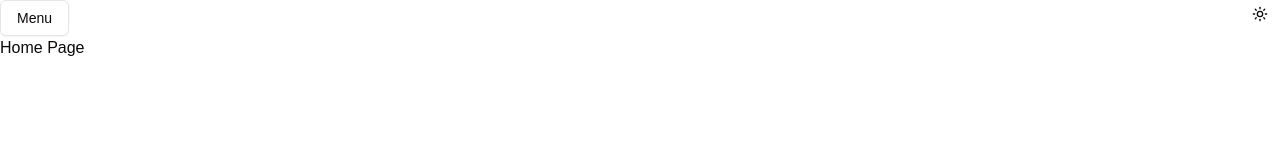
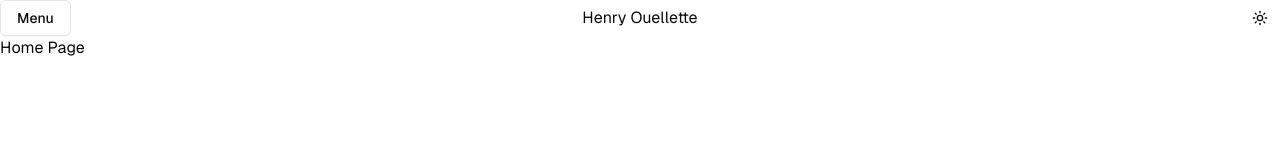
Before and after one commit to hxvry-dev/site, a Next.js app: page / in a window 1280 px wide. Shown: the top 160 px of the page. Built offline with nearby package versions, Linux system fonts and the light colour scheme.

Commit message:
More Navbar Adjustments

```diff
--- a/app/globals.css
+++ b/app/globals.css
@@ -3,7 +3,11 @@
 @tailwind utilities;
 
 body {
-  font-family: Arial, Helvetica, sans-serif;
+  font-family: var(--font-geist-sans);
+}
+
+h1 {
+	font-family: var(--font-geist-mono);
 }
 
 @layer utilities {
--- a/components/custom/Navbar/navbar.tsx
+++ b/components/custom/Navbar/navbar.tsx
@@ -12,8 +12,7 @@ import UISwitch from '../UISwitch/ui-switch';
 
 const Navbar = () => {
 	return (
-		<>
-			<UISwitch />
+		<div className="grid grid-cols-5 gap-0">
 			<Menubar className="w-fit">
 				<MenubarMenu>
 					<MenubarTrigger className="menubar-trigger">Menu</MenubarTrigger>
@@ -28,7 +27,9 @@ const Navbar = () => {
 					</MenubarContent>
 				</MenubarMenu>
 			</Menubar>
-		</>
+			<p className="place-self-center col-span-3">Henry Ouellette</p>
+			<UISwitch />
+		</div>
 	);
 };
 
--- a/components/custom/UISwitch/ui-switch.tsx
+++ b/components/custom/UISwitch/ui-switch.tsx
@@ -13,7 +13,13 @@ const UISwitch = () => {
 		}
 	};
 	return (
-		<Button variant="ghost" size="navButton" radius="sm" className="float-right" onClick={() => toggleTheme(theme)}>
+		<Button
+			variant="ghost"
+			size="navButton"
+			radius="sm"
+			className="w-fit justify-self-end"
+			onClick={() => toggleTheme(theme)}
+		>
 			<Sun className="h-[1.2rem] w-[1.2rem] rotate-0 scale-100 transition-all dark:-rotate-90 dark:scale-0" />
 			<Moon className="absolute h-[1.2rem] w-[1.2rem] rotate-90 scale-0 transition-all dark:rotate-0 dark:scale-100" />
 			<span className="sr-only">Toggle Theme</span>
```
